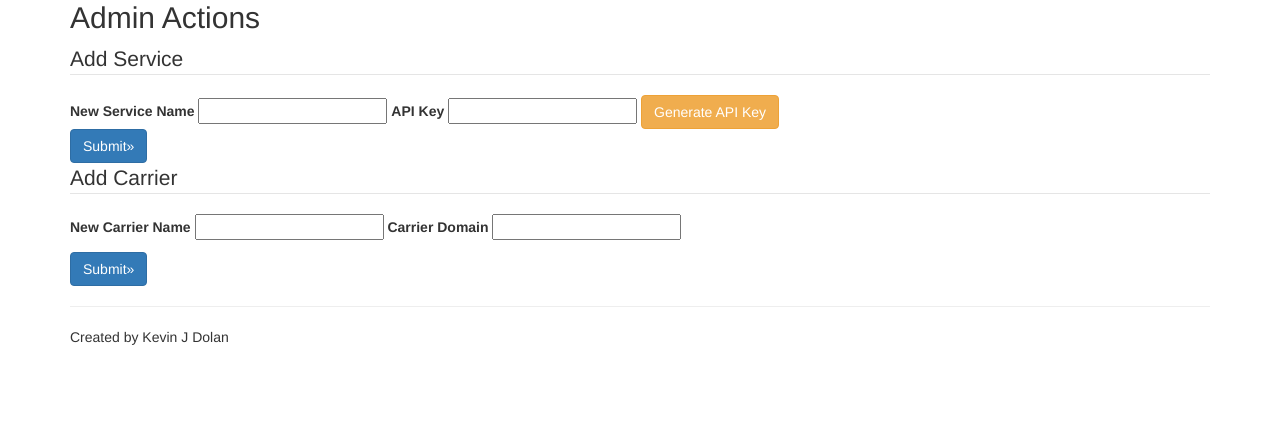
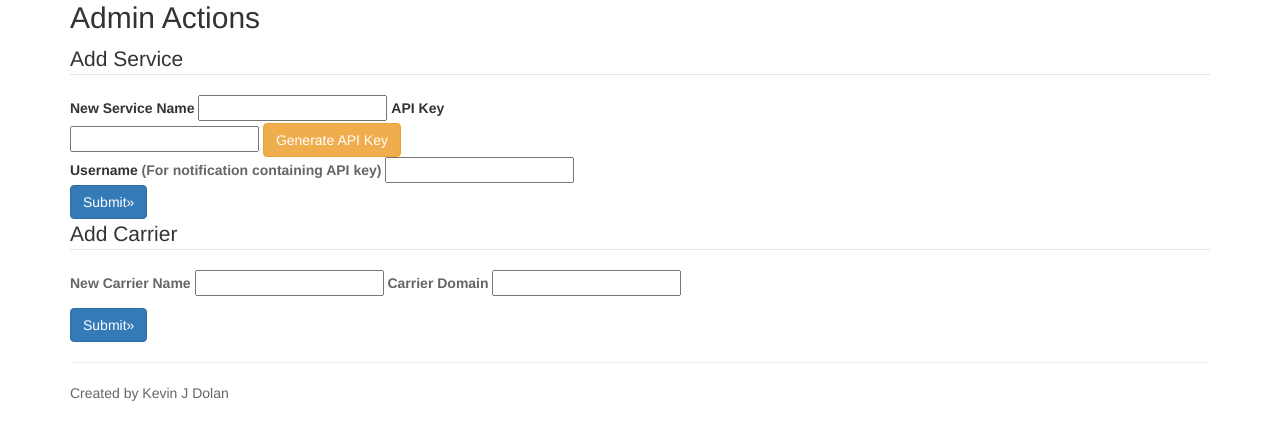
Before and after one commit to kdolan/Notify, a PHP site: page /admin.php?e=1 in a window 1280 px wide. Shown: the part 50-490 px from the top of the page. Run offline with PHP 8.4, Linux system fonts and the light colour scheme; data that the repository does not hold is empty; some libraries are stand-ins or nearby versions.

Commit message:
Development Build of Web Interface (GUI Only)
Fixed up admin page

```diff
--- a/web/admin.php
+++ b/web/admin.php
@@ -105,7 +105,13 @@ require_once("dbConnect.php");
 
 
           <label>API Key</label>
-          <input type="text" id="apiKey" name="apiKey" readonly> <button id="genApiKey" class="btn btn-warning" onclick="generateApiKey()" type="button">Generate API Key</button>
+          <div class="input-append">
+          <input class="span3" id="apiKey" name="apiKey" type="text" readonly>
+          <button class="btn btn-warning" type="button" onclick="generateApiKey()">Generate API Key</button>
+          </div>
+
+          <label>Username <font face="" color="#666666">(For notification containing API key)</label>
+          <input type="text" id="domain" name="domain" >
 
           <br>
            <button type="button" onclick="document.forms[0].submit();" class="btn btn-primary" btn-large> Submit&raquo;</button>
```
